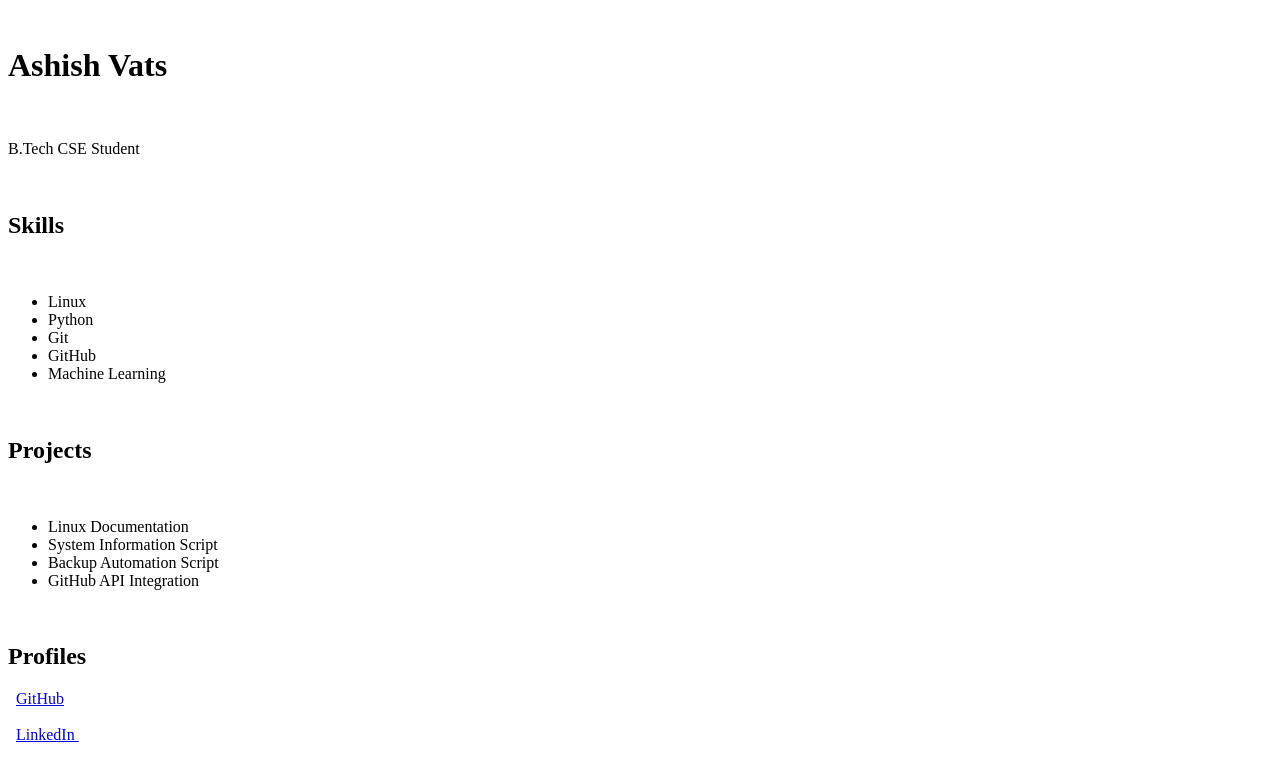
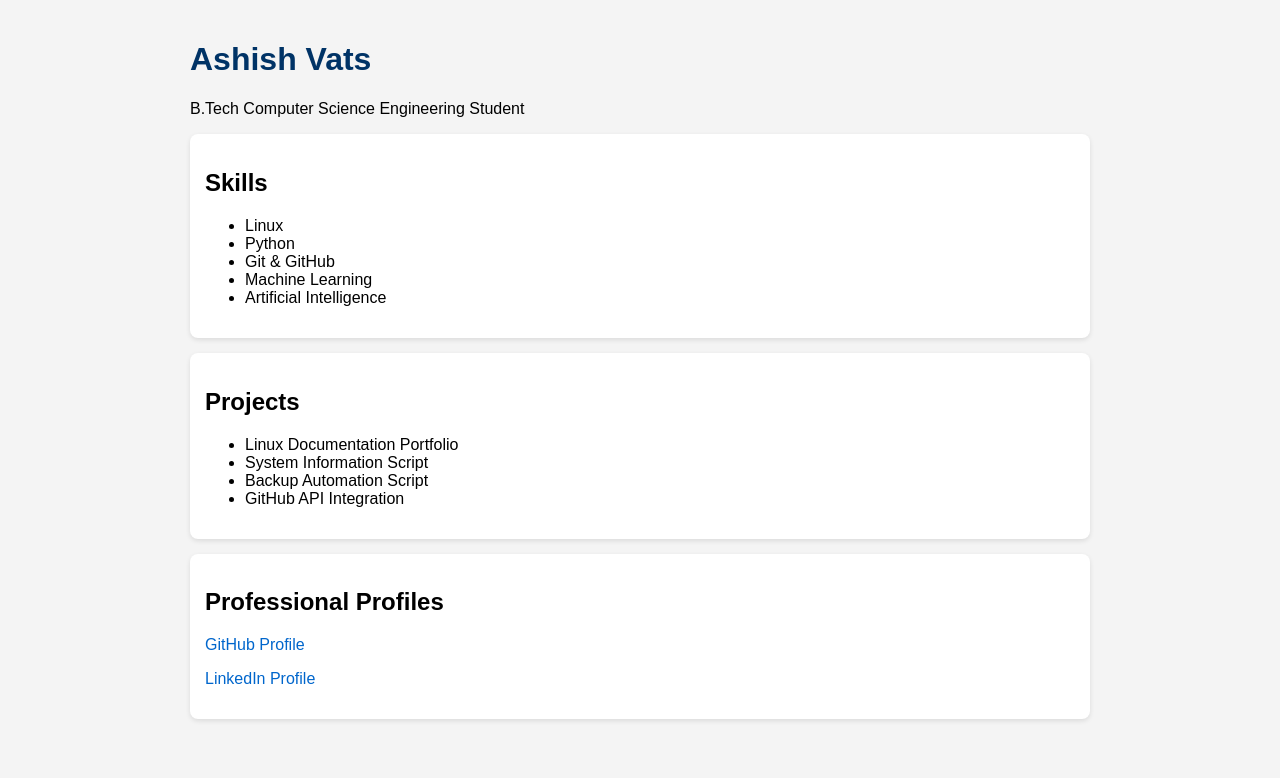
Before and after one commit to ralcoralson/DeveloperPortfolioFinal, a plain HTML site: page index.html in a window 1280 px wide. Drawn offline with Linux system fonts and the light colour scheme.

Commit message:
Enhance index.html with new styles and content
Updated portfolio content and improved styling.

```diff
--- a/index.html
+++ b/index.html
@@ -2,41 +2,74 @@
 <html>
 <head>
 <title>Ashish Vats Portfolio</title>
+<style>
+body{
+font-family:Arial,sans-serif;
+max-width:900px;
+margin:auto;
+padding:20px;
+background:#f4f4f4;
+}
+
+h1{
+color:#003366;
+}
+
+section{
+background:white;
+padding:15px;
+margin:15px 0;
+border-radius:8px;
+box-shadow:0 2px 5px rgba(0,0,0,0.1);
+}
+
+a{
+color:#0066cc;
+text-decoration:none;
+}
+</style>
 </head>
+
 <body>
 
 <h1>Ashish Vats</h1>
+<p>B.Tech Computer Science Engineering Student</p>
 
-<p>B.Tech CSE Student</p>
-
+<section>
 <h2>Skills</h2>
-
 <ul>
 <li>Linux</li>
 <li>Python</li>
-<li>Git</li>
-<li>GitHub</li>
+<li>Git & GitHub</li>
 <li>Machine Learning</li>
+<li>Artificial Intelligence</li>
 </ul>
+</section>
 
+<section>
 <h2>Projects</h2>
-
 <ul>
-<li>Linux Documentation</li>
+<li>Linux Documentation Portfolio</li>
 <li>System Information Script</li>
 <li>Backup Automation Script</li>
 <li>GitHub API Integration</li>
 </ul>
+</section>
 
-<h2>Profiles</h2>
+<section>
+<h2>Professional Profiles</h2>
 
-<a href="https://github.com/ralcoralson">GitHub</a>
+<p>
+<a href="https://github.com/ralcoralson">GitHub Profile</a>
+</p>
 
-<br><br>
+<p>
+<a href="https://www.linkedin.com/in/ashish-vats-b1ab3224b/">
+LinkedIn Profile
+</a>
+</p>
 
-<a href="https://www.linkedin.com/in/ashish-vats-b1ab3224b">
-LinkedIn
-</a>
+</section>
 
 </body>
 </html>
```
